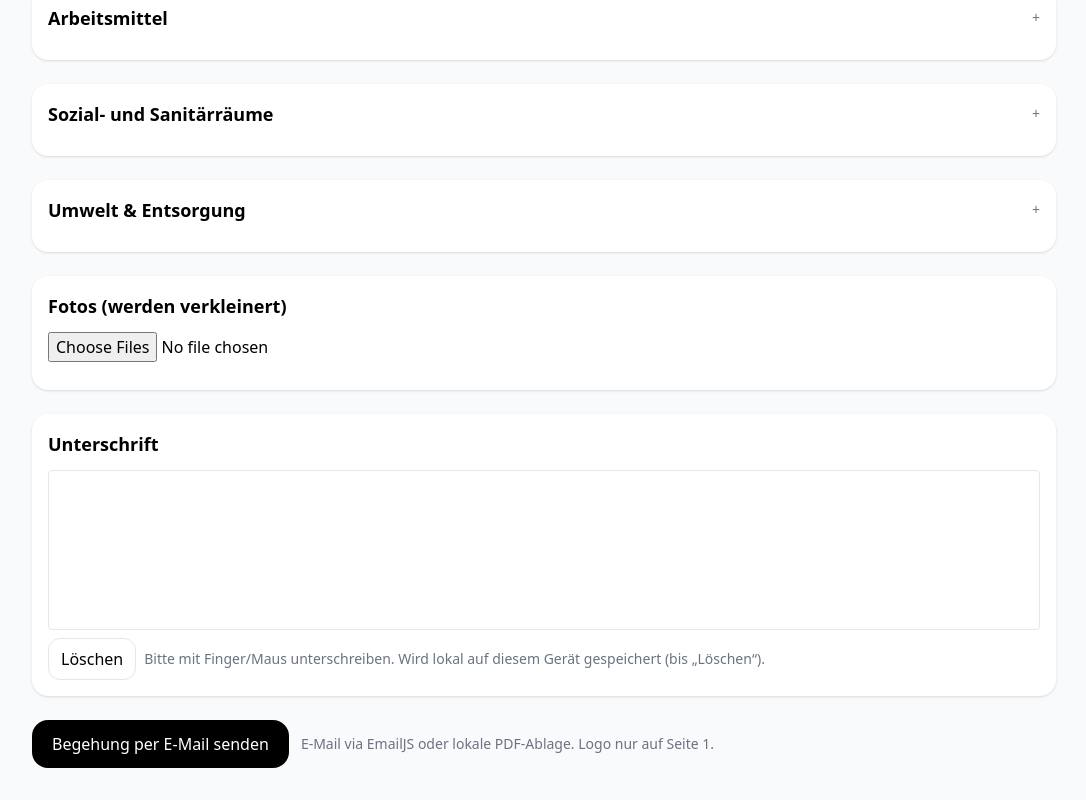
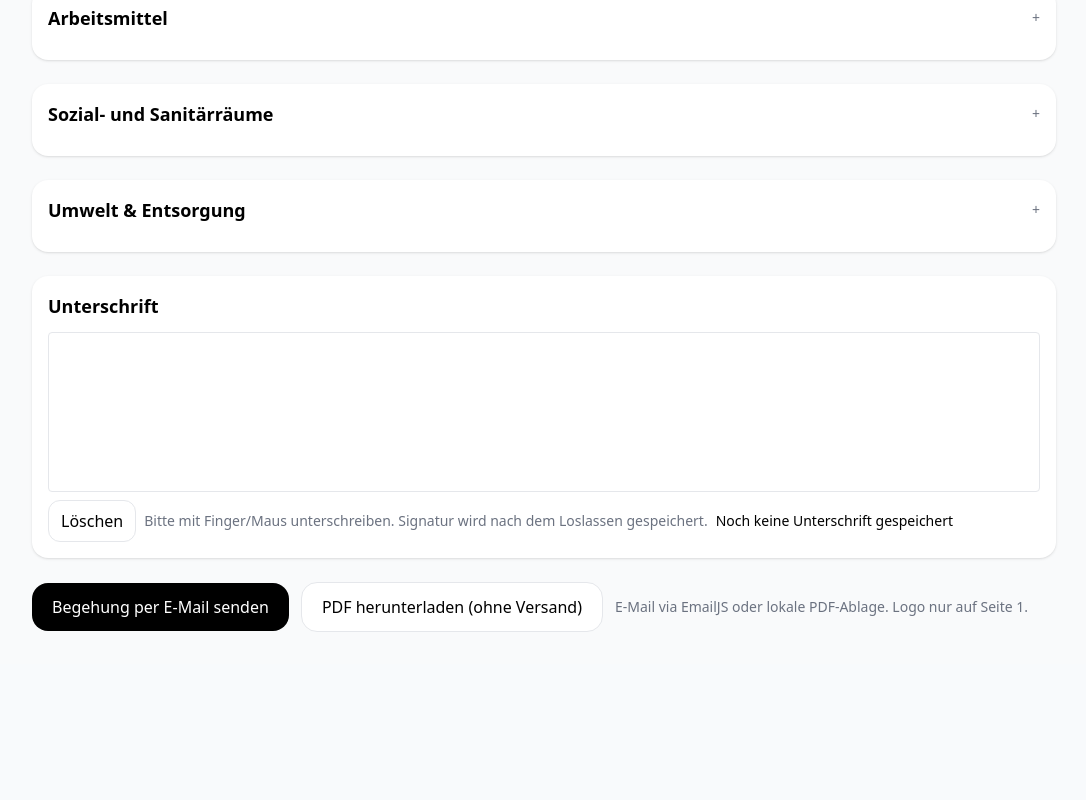
Before and after one commit to jofelbi66-rgb/baustellenbegehung-app, a React (Vite) app: page / in a window 1280 px wide. Shown: the part 2162-2962 px from the top of the page, without its empty margins (96-1182 px from the left). After the commit the page ends 2826 px from the top, so only its background shows below. Built offline with nearby package versions, Linux system fonts and the light colour scheme; the HTML template or start-up script is replaced by a standard one.

Commit message:
Pilotversion: PDF, Unterschrift und Foto-Upload korrigiert

```diff
--- a/src/Baustellenbegehung.jsx
+++ b/src/Baustellenbegehung.jsx
@@ -719,7 +719,7 @@ if (signatureDataURL) {
 
   const start = (ev) => {
     ev.preventDefault();
-    setup(); // falls Layout sich geändert hat (Rotation etc.)
+    // Canvas hier nicht zurücksetzen: sonst wird bei jedem Strich die Signatur gelöscht.
 
     isDrawingRef.current = true;
     const { x, y } = getPoint(ev);
@@ -748,6 +748,7 @@ if (signatureDataURL) {
 
     isDrawingRef.current = false;
     setSignatureDataURL(canvas.toDataURL("image/png"));
+    setSignatureCapturedAt(new Date().toLocaleString("de-DE", { dateStyle: "short", timeStyle: "short" }));
 
     if (ev.pointerId != null && canvas.releasePointerCapture) {
       try { canvas.releasePointerCapture(ev.pointerId); } catch {}
@@ -1529,7 +1530,7 @@ const drawSignatureBlockOnFirstPage = (doc, margin = 15) => {
 };
 
 
- const sendPdfToMail = async () => {
+ const createReportPdf = async () => {
   // PDF erzeugen (Report)
   const doc = new jsPDF({ unit: "mm", format: "a4", orientation: "portrait" });
   const pageW = doc.internal.pageSize.getWidth();
@@ -1650,8 +1651,11 @@ for (let p = 1; p <= total; p++) {
   doc.setPage(p);
   drawFooter(doc, p, total, margin);
 }
-
-
+  return doc;
+};
+
+const sendPdfToMail = async () => {
+  const doc = await createReportPdf();
   const dataUri = doc.output("datauristring");
   const pdfBase64 = dataUri.split(",")[1];
 
@@ -1704,6 +1708,23 @@ if (!res.ok || txt.trim() !== "OK") {
 };
 
 
+
+// Derselbe vollständige Bericht wie beim E-Mail-Versand – ohne Versand.
+const downloadPdf = async () => {
+  if (busy) return;
+  setBusy(true);
+  setMsg(null);
+  try {
+    const doc = await createReportPdf();
+    const safeName = (form.project || "Projekt").replace(/[^\w-]+/g, "_");
+    doc.save(`Begehung_${safeName}.pdf`);
+  } catch (err) {
+    console.error("PDF-Download fehlgeschlagen:", err);
+    setMsg({ type: "error", text: "PDF konnte nicht erstellt werden." });
+  } finally {
+    setBusy(false);
+  }
+};
 
 // === einfache PDF-Erzeugung ===
 const sharePdf = async () => {
@@ -2287,28 +2308,6 @@ Offene Mängel (noch zu beheben):
 ))}
 
 
-          {/* Fotos */}
-          <section className="bg-white p-4 rounded-2xl shadow">
-            <h2 className="text-lg font-semibold mb-3">Fotos (werden verkleinert)</h2>
-            <input type="file" accept="image/*" multiple capture="environment" onChange={onPickImages} className="mb-3" />
-            {!!images.length && (
-              <div className="grid grid-cols-2 md:grid-cols-4 gap-3">
-                {images.map((src, i) => (
-                  <div key={i} className="relative group">
-                    <img src={src} alt={`Foto ${i + 1}`} className="w-full h-32 object-cover rounded-xl border" />
-                    <button
-                      type="button"
-                      onClick={() => setImages((arr) => arr.filter((_, idx) => idx !== i))}
-                      className="absolute top-2 right-2 bg-white/90 border rounded-lg px-2 py-1 text-sm"
-                    >
-                      Entfernen
-                    </button>
-                  </div>
-                ))}
-              </div>
-            )}
-          </section>
-
 {/* Unterschrift */}
 <section className="bg-white p-4 rounded-2xl shadow">
   <h2 className="text-lg font-semibold mb-3">Unterschrift</h2>
@@ -2317,8 +2316,6 @@ Offene Mängel (noch zu beheben):
  <canvas
   ref={sigCanvasRef}
   className="border rounded bg-white w-full h-40 block"
-  onPointerUp={saveSignature}
-  onPointerLeave={saveSignature}
 />
 
 
@@ -2331,9 +2328,11 @@ Offene Mängel (noch zu beheben):
     Löschen
   </button>
  <span className="text-gray-500 text-sm">
-  Bitte mit Finger/Maus unterschreiben. Wird lokal auf diesem Gerät gespeichert (bis „Löschen“).
+  Bitte mit Finger/Maus unterschreiben. Signatur wird nach dem Loslassen gespeichert.
 </span>
-
+  <span className="text-sm font-medium" aria-live="polite">
+    {signatureDataURL ? `Unterschrift gespeichert${signatureCapturedAt ? ` (${signatureCapturedAt})` : ""}` : "Noch keine Unterschrift gespeichert"}
+  </span>
 </div>
 
   </div>
@@ -2348,6 +2347,9 @@ Offene Mängel (noch zu beheben):
           <div className="flex items-center gap-3 flex-wrap">
             <button type="submit" disabled={busy} className="px-5 py-3 rounded-2xl bg-black text-white disabled:opacity-60">
               {busy ? "Sende…" : "Begehung per E-Mail senden"}
+            </button>
+            <button type="button" disabled={busy} onClick={downloadPdf} className="px-5 py-3 rounded-2xl border bg-white disabled:opacity-60">
+              PDF herunterladen (ohne Versand)
             </button>
 
 
```
